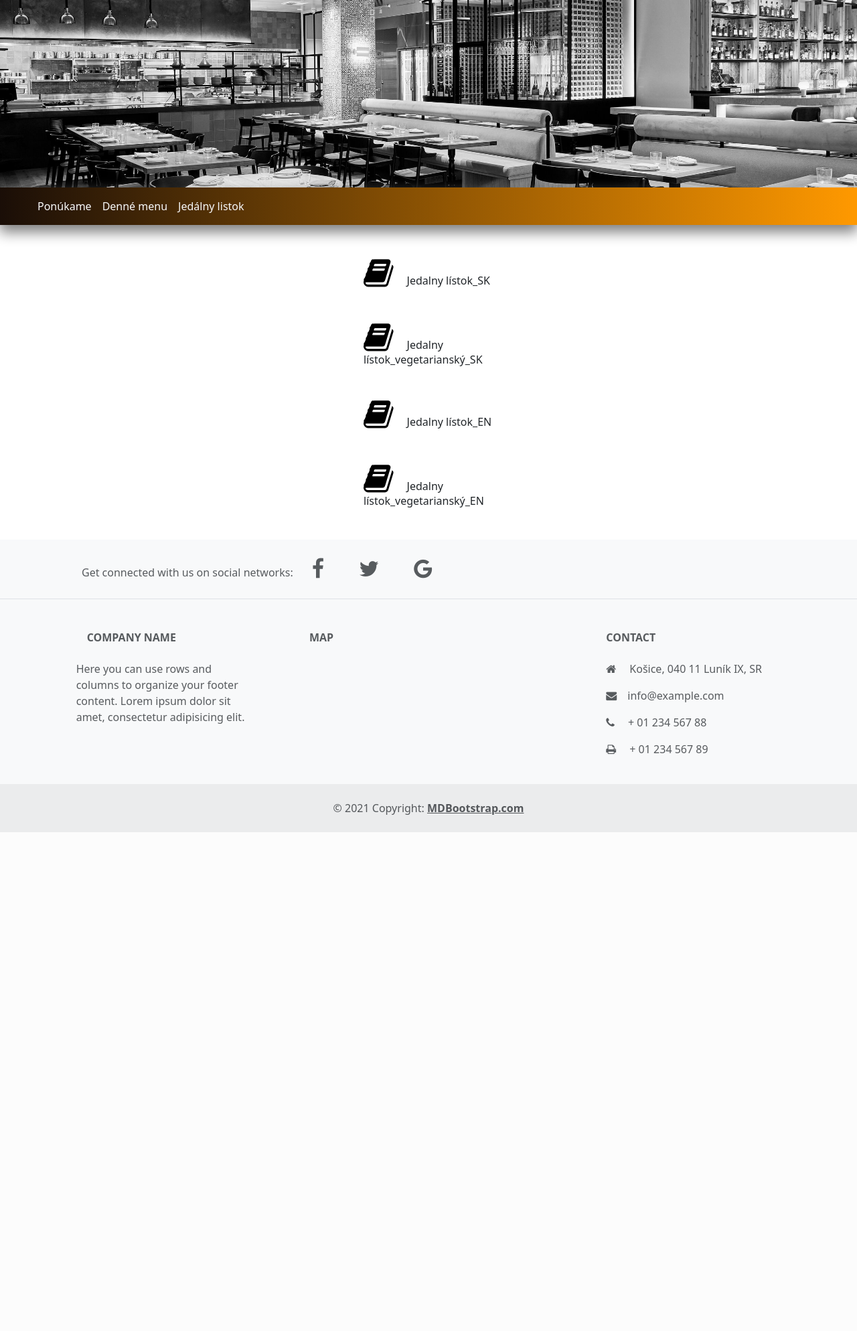
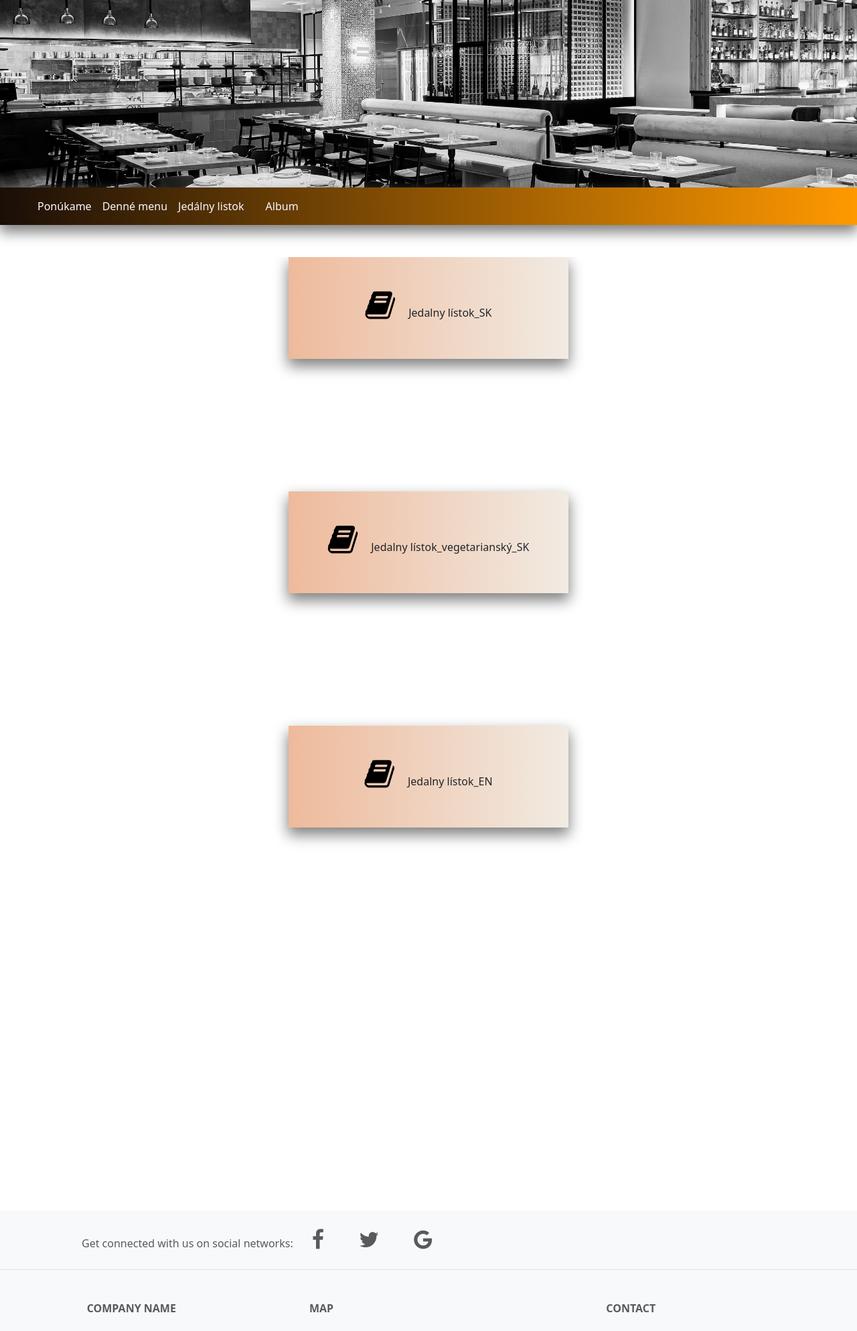
Before and after one commit to samuelsmiesko/Restaurant_website, a PHP site: page /menu.php in a window 1280 px wide. Shown: the top 1988 px of the page at 67% size. Before the commit the page ends 1243 px from the top, so only its background shows below. Run offline with PHP 8.4, Linux system fonts and the light colour scheme; a map, chart or similar area stays blank; style sheets or scripts are compiled from the project's sources; grey boxes are pictures that could not be loaded.

Commit message:
12.11.2023

```diff
--- /dev/null
+++ b/download.php
@@ -0,0 +1,6 @@
+<?php
+if(isset($_GET["file"])){
+    header('Content-Disposition: attachment; filename="' . $_GET["file"] . '"');
+    readfile($_GET["file"]);
+    exit();
+}
--- a/menu.php
+++ b/menu.php
@@ -1,22 +1,118 @@
+
 <?php include('template/header.php'); ?>
-
-<div class="container-fluid justify-center mt-5">
+<style>
 
 
-    <div class="col-md-6  col-lg-3 col-xl-3 mx-auto mb-md-0 mb-4">
-          <!-- Links -->
-        <div  class="container m-5">
-          <h6><i class="fa fa-book" style="font-size:48px;color:black;margin-right:20px"></i>Jedalny lístok_SK</h6>
+.menuboxH{
+  position: relative;
+  left:250%;
+  overflow: hidden;
+}
+.menuboxA{
+  background-image: linear-gradient(to right, rgb(238, 186, 155) , rgb(241, 235, 227));
+  box-shadow: 0px 10px 20px 1px grey;
+  position: relative;
+  overflow: hidden;
+  animation-name: op;
+  animation-duration: 1s;
+
+}
+
+
+@keyframes op {
+  0%   {left:250%;}
+  100% {left:0}
+}
+
+</style>
+
+
+<div class="overflow-hidden container-fluid justify-center mt-5">
+
+    <div style="height:1400px;" class=" col-md-8 col-lg-4 col-xl-4 mx-auto mb-md-0 mb-4">
+      <div  style="height:350px;">
+        <div id="menu1"  onclick="menuSK()" class="menuboxH text-center p-5">
+          <h6><i class="fa fa-book" style="font-size:48px;color:black;margin-right:20px;"></i>Jedalny lístok_SK</h6>
         </div>
-        <div  class="container m-5">
+      </div>
+      <div style="height:350px">
+        <div id="menu2" onclick="menuSKveg()"  class="text-center p-5 menuboxH">
           <h6><i class="fa fa-book" style="font-size:48px;color:black;margin-right:20px"></i>Jedalny lístok_vegetarianský_SK</h6>
           </div>
-        <div  class="container m-5">
+      </div>
+      <div style="height:350px">
+        <div id="menu3" onclick="menuEN()" class="text-center p-5 menuboxH">
           <h6><i class="fa fa-book" style="font-size:48px;color:black;margin-right:20px"></i>Jedalny lístok_EN</h6>
           </div>
-        <div  class="container m-5">
+      </div>
+      <div style="height:350px">
+        <div id="menu4" onclick="menuENveg()" class="text-center p-5 menuboxH">
           <h6><i class="fa fa-book" style="font-size:48px;color:black;margin-right:20px"></i>Jedalny lístok_vegetarianský_EN</h6>
         </div>
       </div>
+    </div>
+
 </div>
+
+
+<script type="text/javascript">
+window.addEventListener('scroll', function(event) {
+  const scrollPosition = window.scrollY;
+  const heightW = window.screen.height;
+  const offsetTop1 = document.getElementById("menu1").offsetTop;
+  const offsetTop2 = document.getElementById("menu2").offsetTop;
+  const offsetTop3 = document.getElementById("menu3").offsetTop;
+  const offsetTop4 = document.getElementById("menu4").offsetTop;
+
+  if((heightW+scrollPosition>1000)){
+
+    var elem1=document.querySelector('#menu1');
+    elem1.classList.remove("menuboxH")
+    elem1.classList.add("menuboxA")
+  }
+
+  if((heightW+scrollPosition>1350)){
+
+    var elem2=document.querySelector('#menu2');
+    elem2.classList.remove("menuboxH")
+    elem2.classList.add("menuboxA")
+
+  }
+
+  if((heightW+scrollPosition>1700)){
+
+    var elem3=document.querySelector('#menu3');
+    elem3.classList.remove("menuboxH")
+    elem3.classList.add("menuboxA")
+
+  }
+
+  if((heightW+scrollPosition>2050)){
+
+  var elem4=document.querySelector('#menu4');
+  elem4.classList.remove("menuboxH")
+  elem4.classList.add("menuboxA")
+
+  }
+
+});
+</script>
+
+<script type="text/javascript">
+  function menuSK(){
+    window.location.href = "download.php?file=data/file/menu_sk.pdf";
+  }
+
+  function menuSKveg(){
+    window.location.href = "download.php?file=data/file/menu_sk_veg.pdf";
+  }
+
+  function menuEN(){
+    window.location.href = "download.php?file=data/file/menu_en.pdf";
+  }
+
+  function menuENveg(){
+    window.location.href = "download.php?file=data/file/menu_en_veg.pdf";
+  }
+</script>
 <?php include('template/footer.php'); ?>
--- a/template/header.php
+++ b/template/header.php
@@ -8,6 +8,7 @@
     <link href="https://cdn.jsdelivr.net/npm/bootstrap@5.3.2/dist/css/bootstrap.min.css" rel="stylesheet">
     <script src="https://cdn.jsdelivr.net/npm/bootstrap@5.3.2/dist/js/bootstrap.bundle.min.js"></script>
     <link href="https://fonts.googleapis.com/icon?family=Material+Icons" rel="stylesheet">
+
     <title>Restaurant Bowls</title>
 
 </head>
@@ -31,6 +32,8 @@
                 <li><a class="dropdown-item " href="core.php">Ponúkame</a></li>
                 <li><a class="dropdown-item " href="dailyMenu.php">Denné menu</a></li>
                 <li><a class="dropdown-item " href="menu.php">Jedálny listok</a></li>
+                <li><hr class="dropdown-divider"></li>
+                <li><a class="dropdown-item " href="album.php">Album</a></li>
             </ul>
         </div>
     </div>
@@ -47,6 +50,9 @@
         <li class="nav-item">
             <a class="nav-link text-light " href="menu.php">Jedálny listok</a>
         </li>
+        <li class="ms-3 nav-item">
+            <a class="nav-link text-light " href="album.php">Album</a>
+        </li>
         </ul>
     </div>
 </nav>
--- a/template/mystyle.scss
+++ b/template/mystyle.scss
@@ -1,6 +1,8 @@
 body, html {
 	height: 100%;
 	margin: 0;
+
+
   }
 
 svg {
@@ -36,6 +38,8 @@ a:hover{
     background-image: linear-gradient(to right, rgb(26, 14, 7) , rgb(255, 153, 0));
     box-shadow: 0px 10px 20px 1px grey;
   }
+
+
 
 #top-line,
 #bottom-line,
```
Also changed, not shown: album.php (added, +39 -0 lines), datas/fotos/album/1.jpg (added), datas/fotos/album/2.jpg (added), datas/fotos/album/3.jpg (added), datas/fotos/album/4.jpg (added), 4 other files.
